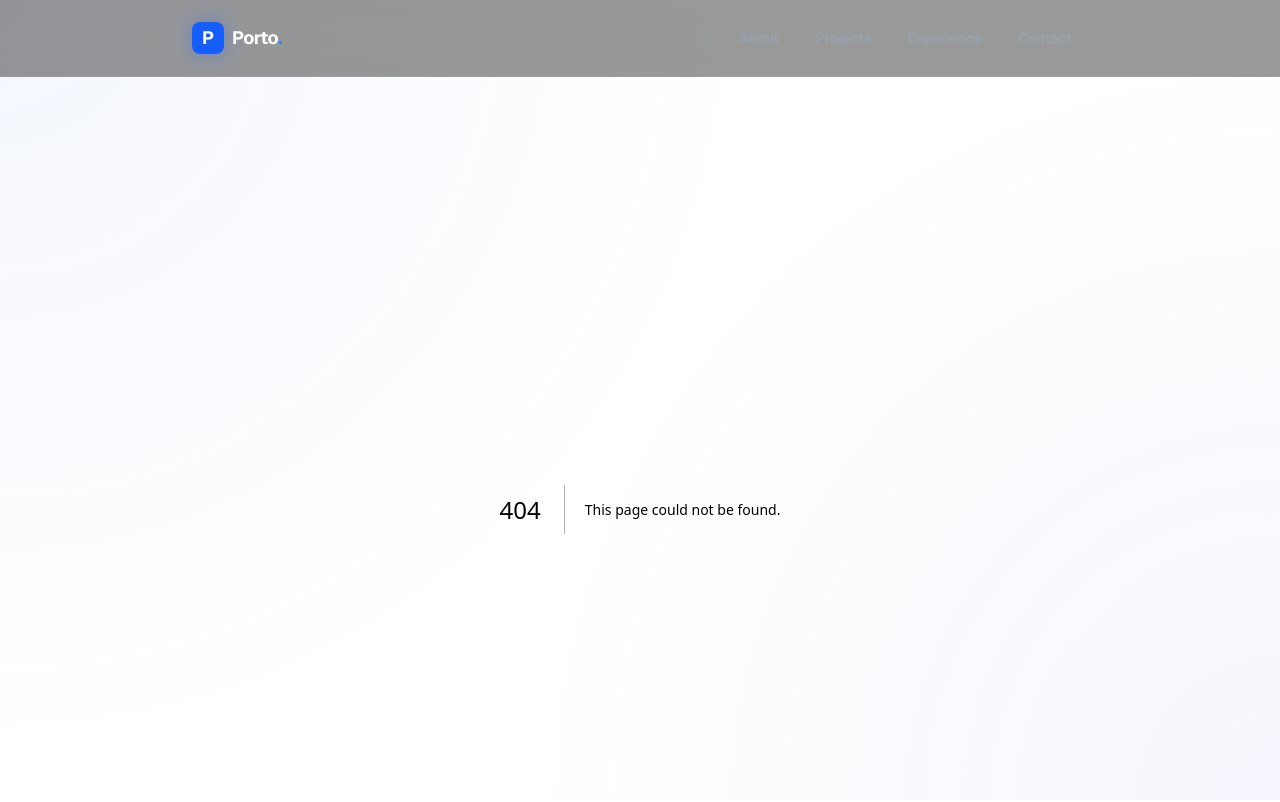
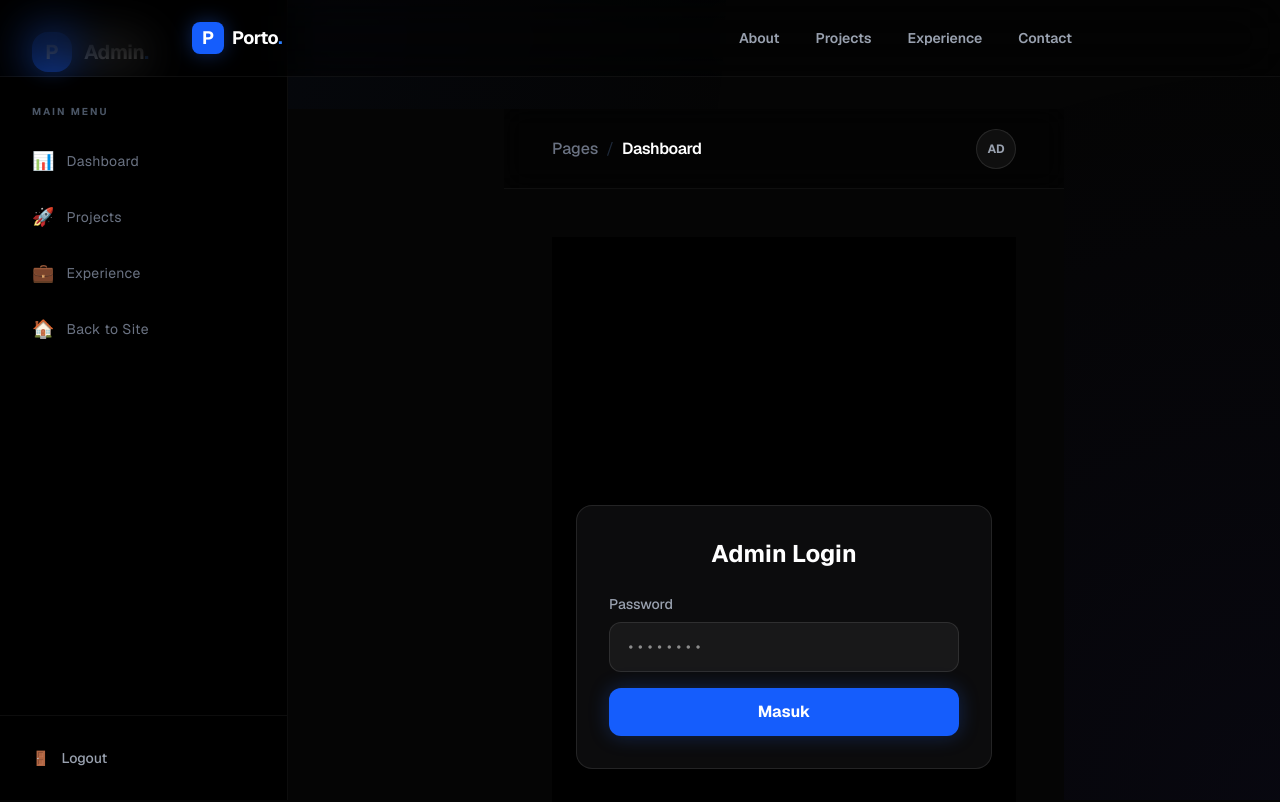
Before and after one commit to kuchikamizake05/porto, a Next.js app in the folder fe/: page /admin/login in a window 1280 px wide. Before the commit this address had no page. Shown: the top 802 px of the page. Built offline with nearby package versions, Linux system fonts and the light colour scheme.

Commit message:
admint hilang

```diff
--- /dev/null
+++ b/fe/app/admin/login/page.tsx
@@ -0,0 +1,61 @@
+"use client";
+
+import { useState } from "react";
+import { useRouter } from "next/navigation";
+
+export default function LoginPage() {
+  const [password, setPassword] = useState("");
+  const [error, setError] = useState("");
+  const router = useRouter();
+
+  const handleLogin = (e: React.FormEvent) => {
+    e.preventDefault();
+
+    // In a real app, this should be an API call or a more secure check.
+    // For now, we'll use a simple environment-variable based check or hardcoded one for demo.
+    // But since we can't easily check server-side env in a client component without an API,
+    // we'll set a cookie and check it in middleware.
+
+    // For simplicity, let's just set a cookie.
+    // The user should set a secure password later.
+    if (password === "admin123") { // Temporary hardcoded password
+      document.cookie = "admin_auth=true; path=/";
+      router.push("/admin");
+    } else {
+      setError("Password salah!");
+    }
+  };
+
+  return (
+    <div className="min-h-screen bg-black flex items-center justify-center p-6">
+      <div className="w-full max-w-md bg-zinc-900/50 border border-white/10 p-8 rounded-2xl backdrop-blur-xl">
+        <h1 className="text-2xl font-bold text-white mb-6 text-center">Admin Login</h1>
+
+        <form onSubmit={handleLogin} className="space-y-4">
+          <div>
+            <label className="block text-sm font-medium text-gray-400 mb-2">
+              Password
+            </label>
+            <input
+              type="password"
+              value={password}
+              onChange={(e) => setPassword(e.target.value)}
+              className="w-full px-4 py-3 bg-white/5 border border-white/10 rounded-xl text-white focus:outline-none focus:ring-2 focus:ring-blue-500/50 transition-all font-mono"
+              placeholder="••••••••"
+              required
+            />
+          </div>
+
+          {error && <p className="text-red-500 text-sm">{error}</p>}
+
+          <button
+            type="submit"
+            className="w-full bg-blue-600 hover:bg-blue-700 text-white font-bold py-3 rounded-xl transition-all shadow-[0_0_20px_rgba(37,99,235,0.3)]"
+          >
+            Masuk
+          </button>
+        </form>
+      </div>
+    </div>
+  );
+}
--- a/fe/app/components/admin/Sidebar.tsx
+++ b/fe/app/components/admin/Sidebar.tsx
@@ -12,6 +12,11 @@ const navItems = [
 
 export default function AdminSidebar() {
   const pathname = usePathname();
+
+  const handleLogout = () => {
+    document.cookie = "admin_auth=; path=/; expires=Thu, 01 Jan 1970 00:00:01 GMT";
+    window.location.href = "/";
+  };
 
   return (
     <aside className="fixed inset-y-0 left-0 w-72 bg-black border-r border-white/5 hidden lg:flex flex-col">
@@ -49,13 +54,13 @@ export default function AdminSidebar() {
       </nav>
 
       <div className="p-4 border-t border-white/5">
-        <Link
-          href="/"
-          className="flex items-center gap-3 px-4 py-4 rounded-2xl text-gray-500 hover:text-red-400 hover:bg-red-500/5 transition-all font-medium text-sm group"
+        <button
+          onClick={handleLogout}
+          className="w-full flex items-center gap-3 px-4 py-4 rounded-2xl text-gray-400 hover:text-red-400 hover:bg-red-500/5 transition-all font-medium text-sm group"
         >
-          <span className="group-hover:-translate-x-1 transition-transform">←</span>
-          Exit Admin Mode
-        </Link>
+          <span className="group-hover:-translate-x-1 transition-transform">🚪</span>
+          Logout
+        </button>
       </div>
     </aside>
   );
--- /dev/null
+++ b/fe/proxy.ts
@@ -0,0 +1,22 @@
+import { NextResponse } from 'next/server';
+import type { NextRequest } from 'next/server';
+
+export function proxy(request: NextRequest) {
+  const { pathname } = request.nextUrl;
+
+  // Protect all routes starting with /admin, except /admin/login
+  if (pathname.startsWith('/admin') && pathname !== '/admin/login') {
+    const authCookie = request.cookies.get('admin_auth');
+
+    if (!authCookie || authCookie.value !== 'true') {
+      const loginUrl = new URL('/admin/login', request.url);
+      return NextResponse.redirect(loginUrl);
+    }
+  }
+
+  return NextResponse.next();
+}
+
+export const config = {
+  matcher: '/admin/:path*',
+};
```
